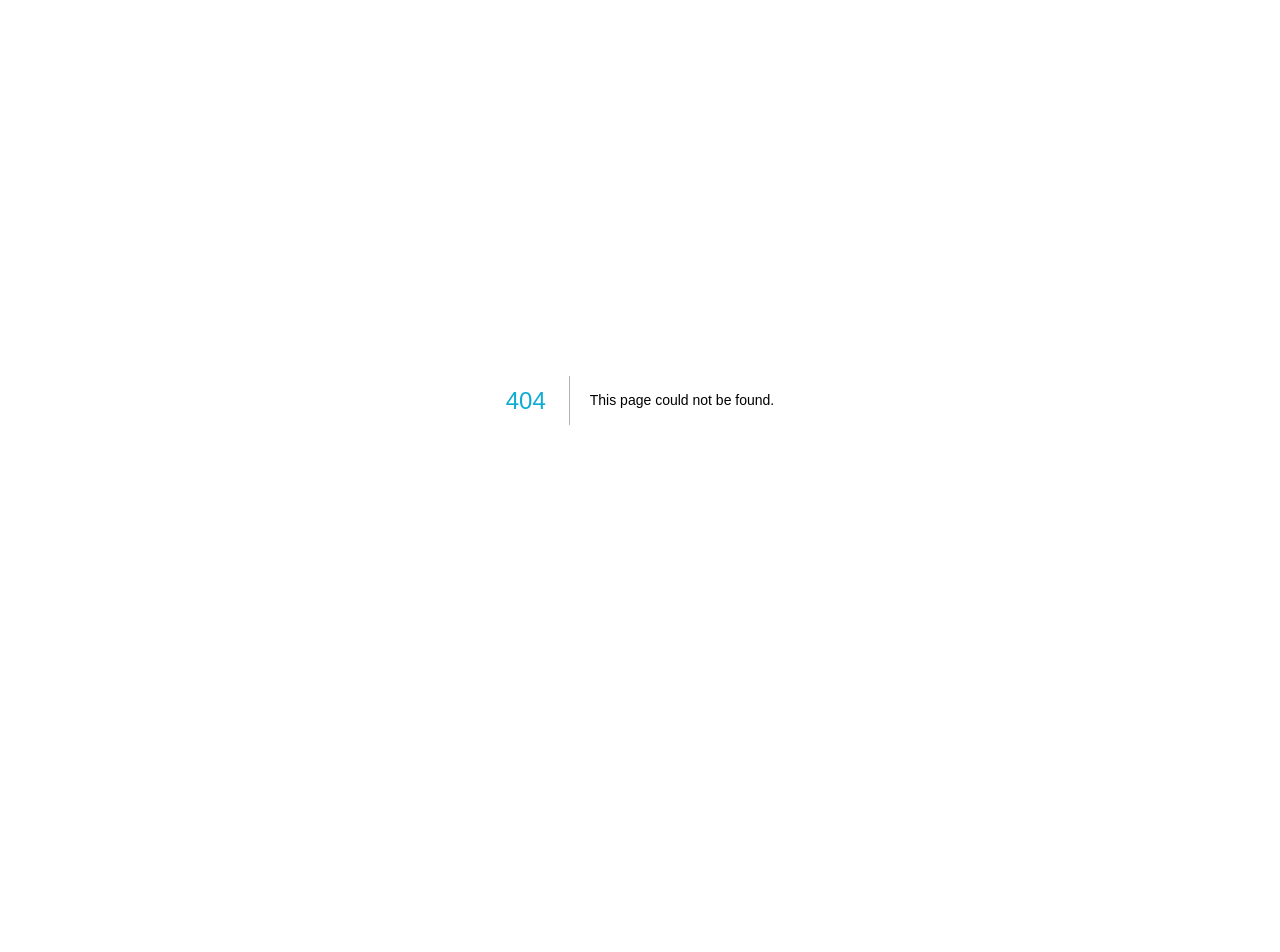
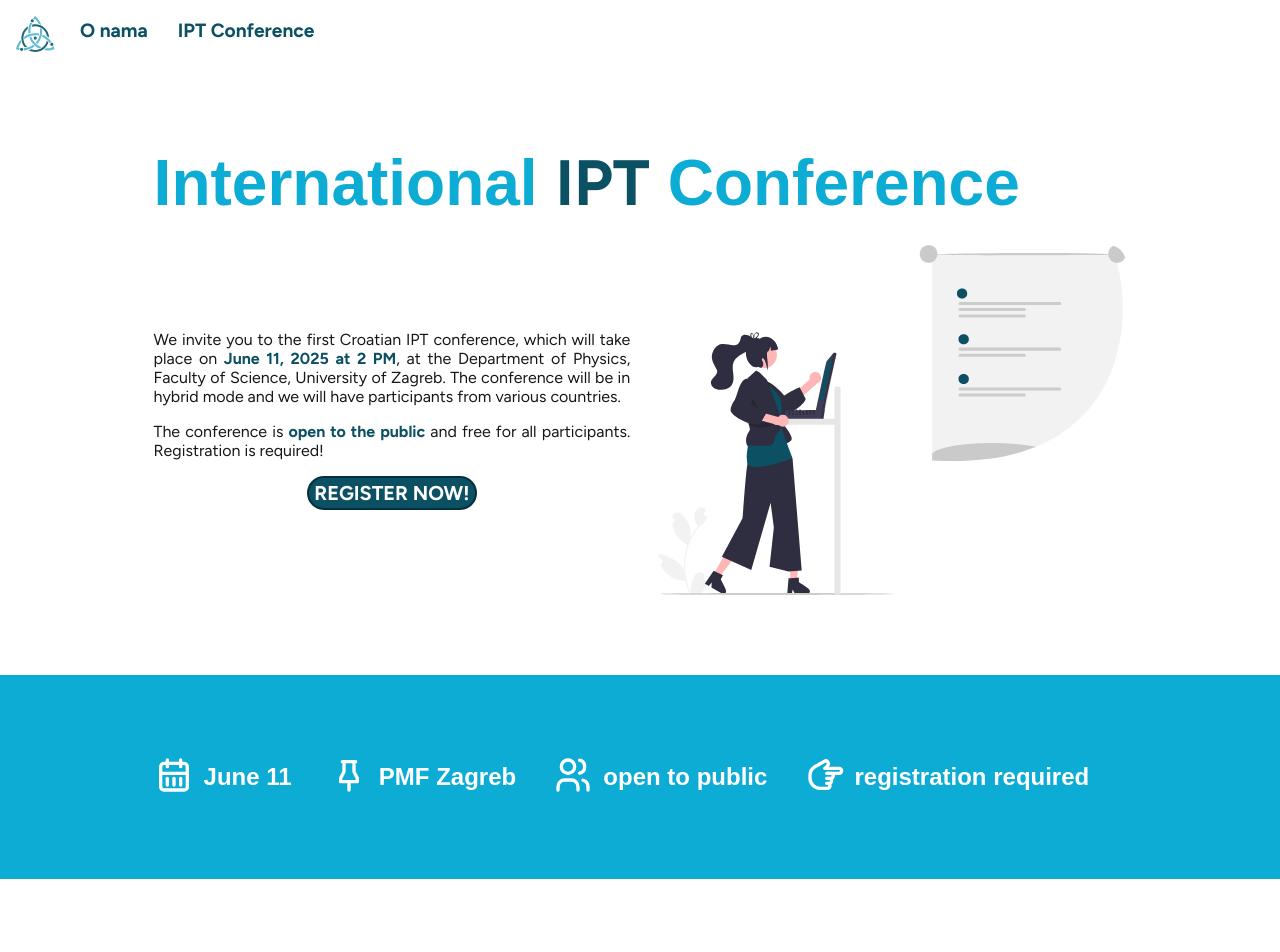
Before and after one commit to iptcro/fiking-web, a Next.js app: page /conference in a window 1280 px wide. Before the commit this address had no page. Shown: the top 952 px of the page. Before the commit the page ends 800 px from the top, so only its background shows below. Built offline with nearby package versions, Linux system fonts and the light colour scheme; a web font is replaced by a local one.

Commit message:
Added conference page

```diff
--- a/src/app/components/key_info.tsx
+++ b/src/app/components/key_info.tsx
@@ -8,73 +8,82 @@ import {
   IconTestPipe,
   IconChevronLeft,
   IconChevronRight,
+  TablerIcon,
+  IconPinned,
+  IconUsers,
+  IconHandFingerRight,
 } from "@tabler/icons-react";
 import { StaticIcon } from "./Icon";
 
-const key_info = [
-  {
-    id: 1,
-    icon: IconSchool,
-    title: "studentsko natjecanje",
-  },
-  {
-    id: 2,
-    icon: IconCalendarMonth,
-    title: "7. - 13. travnja",
-  },
-  {
-    id: 3,
-    icon: IconMapPin,
-    title: "Poljska",
-  },
-  {
-    id: 4,
-    icon: IconTestPipe,
-    title: "STEM",
-  },
-];
+type KeyInfoItem = {
+  id: number;
+  icon: string;
+  title: string;
+};
 
-const gridTemplate = Array(key_info.length).fill("auto").join(" ");
-Array(key_info.length).fill("auto").join(" ");
-export default function KeyInfo() {
+type KeyInfoProps = {
+  keyInfo: KeyInfoItem[];
+};
+
+const iconMap: Record<string, TablerIcon> = {
+  IconSchool,
+  IconCalendarMonth,
+  IconMapPin,
+  IconTestPipe,
+  IconPinned,
+  IconUsers,
+  IconHandFingerRight,
+};
+
+export default function KeyInfo({ keyInfo }: KeyInfoProps) {
   const [currentIndex, setCurrentIndex] = useState(0);
 
-  const handlePrev = () => {
+  const handlePrev = () =>
     setCurrentIndex((prevIndex) =>
-      prevIndex === 0 ? key_info.length - 1 : prevIndex - 1
+      prevIndex === 0 ? keyInfo.length - 1 : prevIndex - 1
     );
-  };
 
-  const handleNext = () => {
+  const handleNext = () =>
     setCurrentIndex((prevIndex) =>
-      prevIndex === key_info.length - 1 ? 0 : prevIndex + 1
+      prevIndex === keyInfo.length - 1 ? 0 : prevIndex + 1
     );
-  };
+
+  const gridTemplate = Array(keyInfo.length).fill("auto").join(" ");
 
   return (
     <div>
-    <div className={styles["key-info-list"]} style={{display: "grid", gridTemplateColumns: gridTemplate}}>
-      {key_info.map((event) => (
-        <div key={event.toString()} className={styles["key-info-box"]}>
+      <div
+        className={styles["key-info-list"]}
+        style={{ display: "grid", gridTemplateColumns: gridTemplate }}
+      >
+        {keyInfo.map((event) => {
+          const Icon = iconMap[event.icon];
+          return (
+            <div key={event.id} className={styles["key-info-box"]}>
               <div>
-            <StaticIcon icon={event.icon} size={40}/>
+                <StaticIcon icon={Icon} size={40} />
               </div>
               <h2>{event.title}</h2>
             </div>
-      ))}
+          );
+        })}
       </div>
+
       <div className={styles["key-info-carousel"]}>
         <button onClick={handlePrev} className={styles["key-info-btn"]}>
           <StaticIcon icon={IconChevronLeft} size={60} />
         </button>
 
         <div
-        key={key_info[currentIndex].id}
+          key={keyInfo[currentIndex].id}
           className={styles["carousel-item"]}
         >
           <div style={{ display: "flex" }}>
-          <StaticIcon icon={key_info[currentIndex].icon} size={40} />
-          <h2>{key_info[currentIndex].title}</h2>
+            <StaticIcon
+              icon={iconMap[keyInfo[currentIndex].icon]}
+              size={40}
+            />
+            <h2>{keyInfo[currentIndex].title}</h2>
           </div>
         </div>
 
--- a/src/app/components/navbar.tsx
+++ b/src/app/components/navbar.tsx
@@ -22,6 +22,9 @@ export default function Navbar() {
         <Link href="/about">
           <Button className={navbar["nav-bar-item"]}>O nama</Button>
         </Link>
+        <Link href="/conference">
+          <Button className={navbar["nav-bar-item"]}>IPT Conference</Button>
+        </Link>
         {/*<Button className="nav-bar-item">Raspored</Button>
         <Button className="nav-bar-item">Prošla natjecanja</Button> */}
         {pathname == "/" && (
--- a/src/app/styles/globals.css
+++ b/src/app/styles/globals.css
@@ -9,13 +9,16 @@
   --fiking-graydark: #4f7381;
   --fiking-darkest: #03303b;
   --perfect-white: #ffffff;
+  --fiking-secondary: #ce552e;
+  --fiking-secondary-light: #fff1d3;
   --off-black: #1E1E1E;
 }
 
 html,
 body {
   overflow-x: hidden;
-  font-size: 16px; /* or 100% */
+  font-size: 16px;
+  /* or 100% */
   /* This makes all rem-based text scale relative to this base size: */
 }
 
@@ -75,9 +78,11 @@ u {
     font-size: 3.2rem;
     text-align: left;
   }
+
   h2 {
     font-size: 1.5rem;
   }
+
   h3 {
     font-size: 1.3rem;
   }
--- a/src/app/styles/styles_comp.css
+++ b/src/app/styles/styles_comp.css
@@ -126,9 +126,11 @@
     grid-template-columns: 85% auto;
     padding: 60px;
   }
+
   .card {
     padding: 0px 2rem;
   }
+
   .card-question {
     font-size: 1.2rem;
   }
--- a/src/app/styles/styles_pages.module.css
+++ b/src/app/styles/styles_pages.module.css
@@ -141,26 +141,40 @@
   height: 13rem;
 }
 
+/* Conference page */
+.conference-page span {
+  color: var(--fiking-dark);
+}
+
+.conference-page .btn-primary {
+  background-color: var(--fiking-secondary);
+}
+
 /* Zmall desktop / Tablet*/
 @media only screen and (min-width: 768px) {
   .big-logo-holder {
     display: flex;
   }
+
   .btn-holder {
     justify-content: start;
   }
+
   .columns {
     grid-template-columns: 49% 49%;
     column-gap: 2%;
   }
+
   .description {
     max-width: 400px;
   }
+
   .ipt-icon {
     /* need to specify both height and width */
     width: 3rem;
     height: 3rem;
   }
+
   .hero-box {
     padding: 2rem;
   }
@@ -171,12 +185,15 @@
   .hero {
     padding: 64px 12%;
   }
+
   .big-logo {
     height: 20rem;
   }
+
   .description {
     max-width: 600px;
   }
+
   .ipt-icon {
     /* need to specify both height and width */
     width: 6.2rem;
--- /dev/null
+++ b/src/pages/conference.tsx
@@ -0,0 +1,61 @@
+import React from "react";
+import spages from "@/app/styles/styles_pages.module.css";
+import Navbar from "@/app/components/navbar";
+import Footer from "../app/components/footer";
+import classNames from "classnames";
+import "@/app/styles/globals.css";
+import { ButtonPrimary } from "@/app/components/buttons";
+import KeyInfo from "@/app/components/key_info";
+
+export const conferenceKeyInfo = [
+    { id: 1, icon: "IconCalendarMonth", title: "June 11" },
+    { id: 2, icon: "IconPinned", title: "PMF Zagreb" },
+    { id: 3, icon: "IconUsers", title: "open to public" },
+    { id: 4, icon: "IconHandFingerRight", title: "registration required" },
+];
+
+export default function ConferencePage() {
+    return (
+        <div className={classNames(spages["page"], spages["conference-page"])}>
+            <Navbar />
+
+            <div className={classNames(spages["hero"])}>
+                <h1>International <span>IPT</span> Conference</h1>
+
+                <div className={classNames(spages["columns"])}>
+
+                    <div className={spages["align-center"]}>
+                        <p>
+                            We invite you to the first Croatian IPT conference, which will take place on <strong><span>June 11, 2025 at 2 PM</span></strong>, at the Department of Physics, Faculty of Science, University of Zagreb. The conference will be in hybrid mode and we will have participants from various countries.
+                        </p>
+                        <p>
+                            The conference is <strong><span>open to the public</span></strong> and free for all participants. Registration is required!
+                        </p>
+                        <a href="#howToJoin"><ButtonPrimary>REGISTER NOW!</ButtonPrimary></a>
+                    </div>
+                    <div className={spages["align-center"]}>
+                        <img
+                            src="/media/conference/presenter.svg"
+                            alt="presenter"
+                            style={{
+                                width: "100%",
+                                borderRadius: "18px",
+                                padding: "0",
+                            }}
+                        />
+                    </div>
+                </div>
+            </div>
+
+            <div className={classNames(spages["hero"], spages["color"])}>
+                <KeyInfo keyInfo={conferenceKeyInfo} />
+            </div>
+
+            <div className={classNames(spages["hero"])}>
+                <h1>More info soon...</h1>
+            </div>
+
+            <Footer />
+        </div >
+    );
+}
```
Also changed, not shown: src/pages/home.tsx (+9 -2 lines), public/media/conference/presenter.svg (added). Lines whose indentation alone changed are shown as unchanged.
